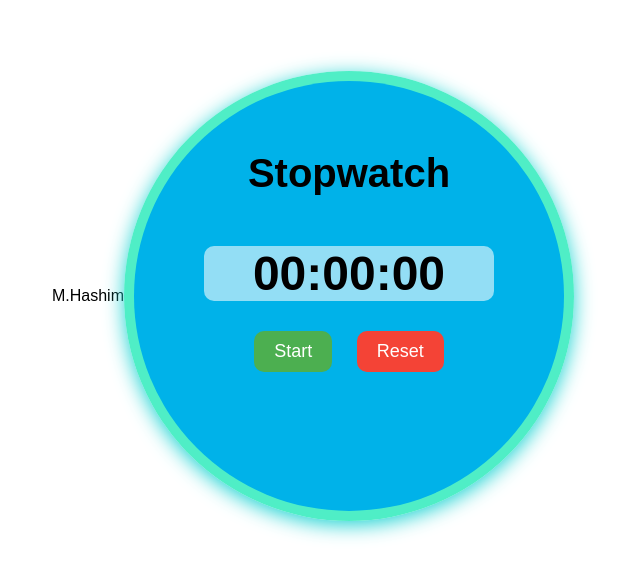
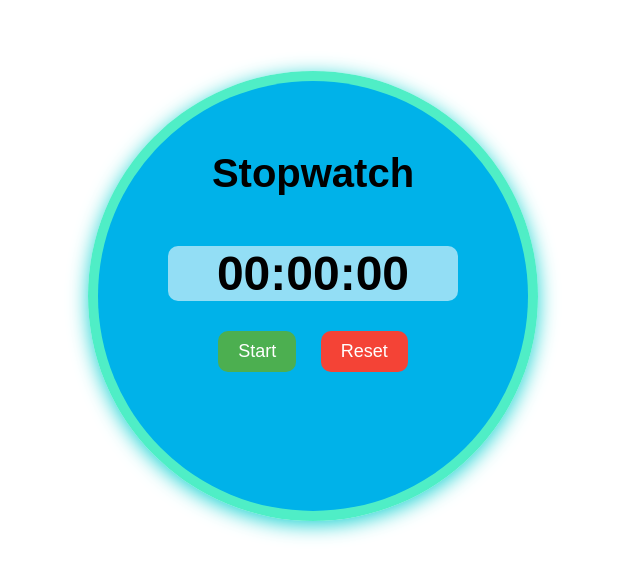
Before and after one commit to I-Iashim/Stop-Watch, a plain HTML site: page index.html in a window 1280 px wide. Shown: the part 104-682 px from the top of the page, without its empty margins (327-967 px from the left). Drawn offline with Linux system fonts and the light colour scheme.

Commit message:
Added new files

```diff
--- a/index.html
+++ b/index.html
@@ -7,7 +7,6 @@
     <link rel="stylesheet" href="style.css">
 </head>
 <body >
-    <p>M.Hashim</p>
     <div class="stopwatch-background">
         <div class="stopwatch-container">
             <h1>Stopwatch</h1>
```
